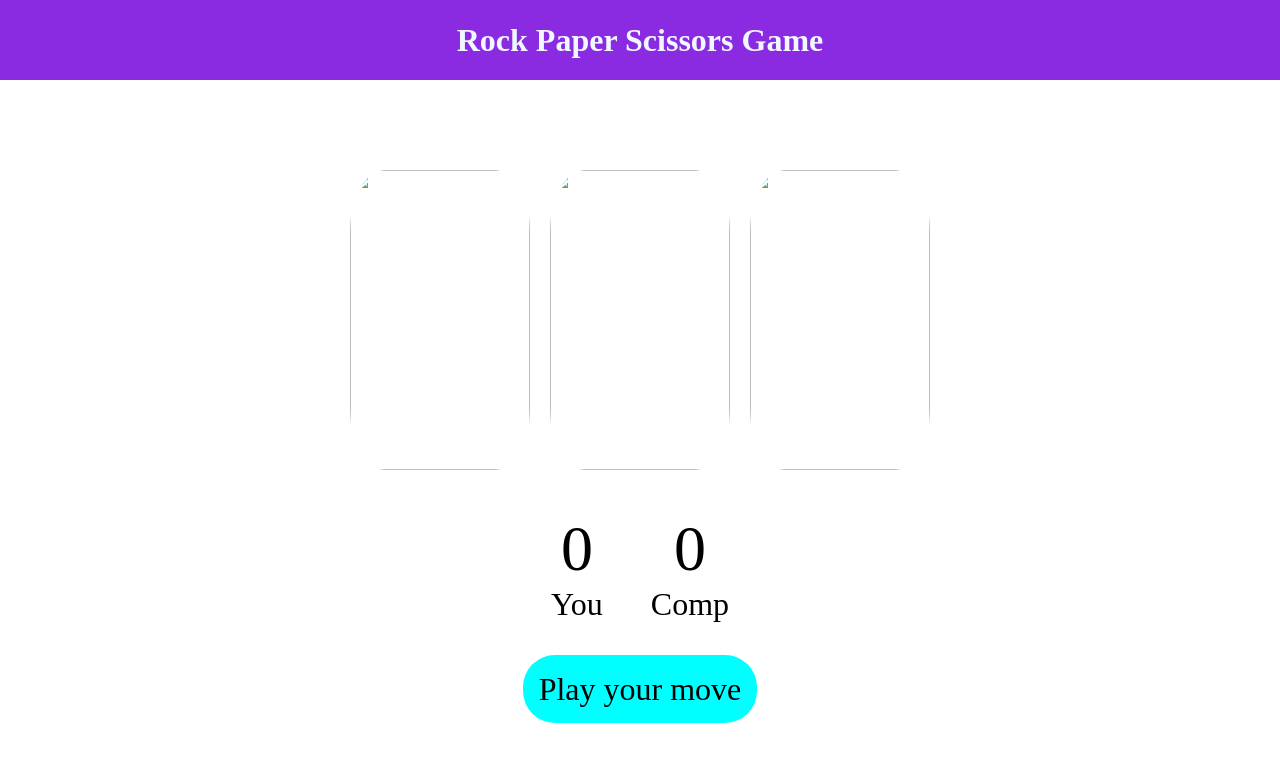
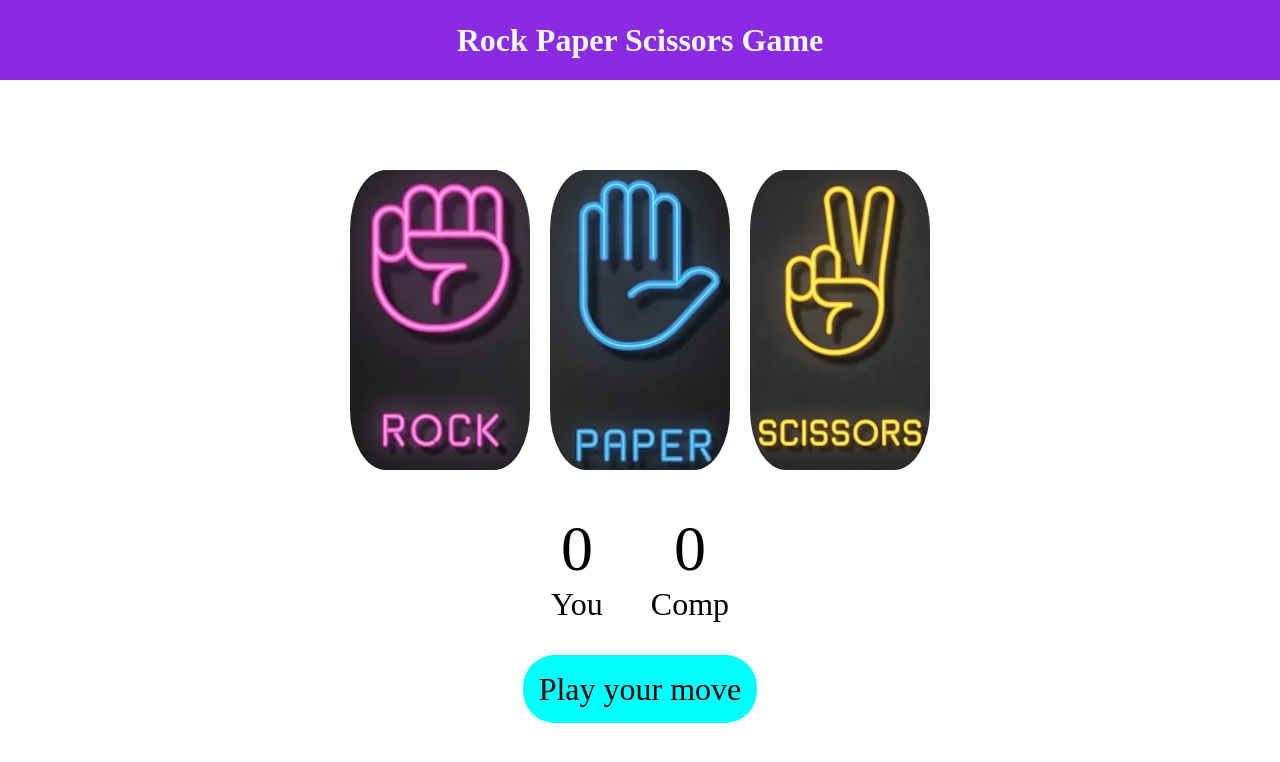
Before and after one commit to PranavhShetty/Rock-Paper-Scissors, a plain HTML site: page index.html in a window 1280 px wide. Drawn offline with Linux system fonts and the light colour scheme.

Commit message:
Update index.html

```diff
--- a/index.html
+++ b/index.html
@@ -11,13 +11,13 @@
     <h1>Rock Paper Scissors Game</h1>
     <div class="choices">
         <div class="choice" id = "Rock">
-            <img src="./images/rock.jpg">
+            <img src="./rock.jpg">
         </div>
         <div class="choice" id = "Paper">
-            <img src="./images/paper.jpg">
+            <img src="./paper.jpg">
         </div>
         <div class="choice" id = "Scissors">
-            <img src="./images/scissor.jpg">
+            <img src="./scissor.jpg">
         </div>
     </div>
     <div class="score-board">
```
